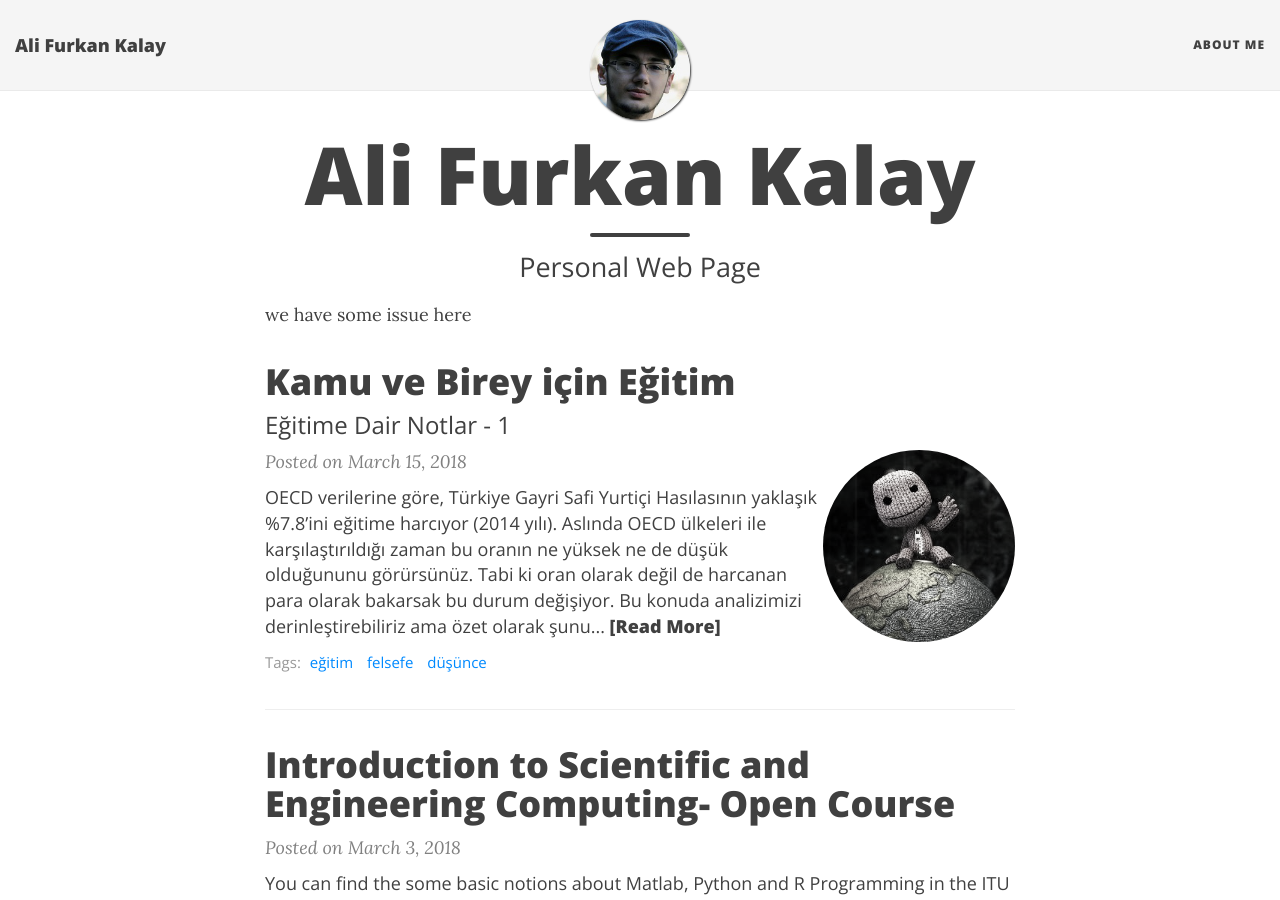
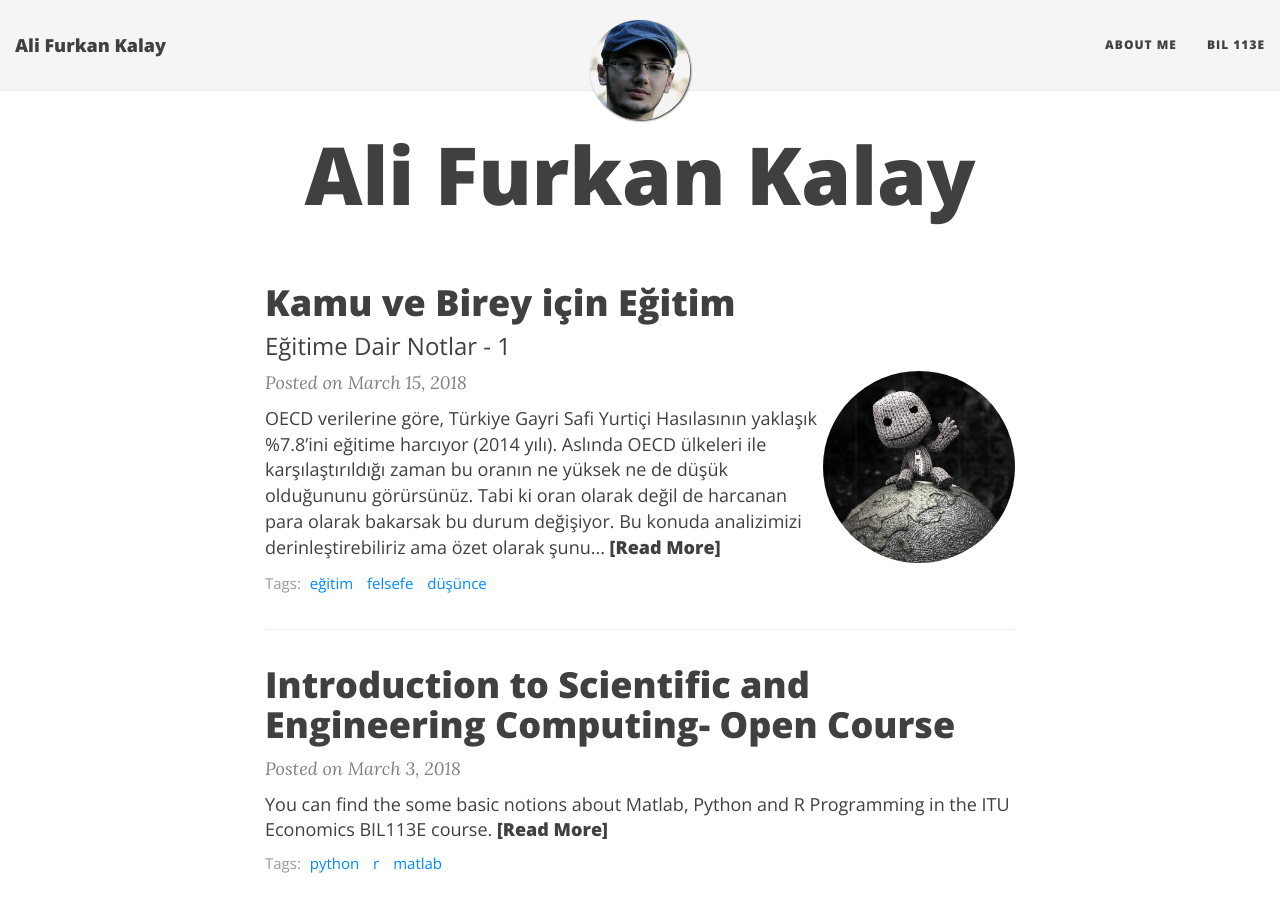
Before and after one commit to alfurka/alfurka.github.io, a Jekyll site: the page built from index.html, in a window 1280 px wide and 900 px high. Built offline with Jekyll 4.4.1, drawn with Linux system fonts in a browser that asks for light colours; nearby versions of some CDN libraries; the list of posts is cut into pages by our own code.

Commit message:
settings

```diff
--- a/_config.yml
+++ b/_config.yml
@@ -24,7 +24,7 @@ description: My personal web page
 # List of links in the navigation bar
 navbar-links:
   About Me: "https://alfurka.github.io/2018-03-02-first-post/"
-#  CV: "http://alfurka.github.io/assets/cv.pdf"
+  BIL 113E: "http://itueconomics.github.io/bil113e/"
 #  Resources:
 #    - Beautiful Jekyll: "http://deanattali.com/beautiful-jekyll/"
 #    - Learn markdown: "http://www.markdowntutorial.com/"
--- a/index.html
+++ b/index.html
@@ -1,10 +1,9 @@
 ---
 layout: page
 title: Ali Furkan Kalay
-subtitle: Personal Web Page
 use-site-title: true
 ---
-we have some issue here
+
 <div class="posts-list">
   {% for post in paginator.posts %}
   <article class="post-preview">
```
Also changed, not shown: img/bird.png (added), img/free-mind.jpg (added), img/hoca.jpg (added), 1 other file.
